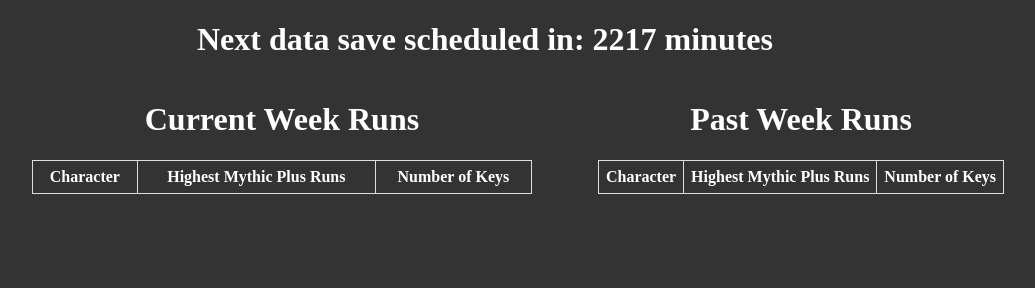
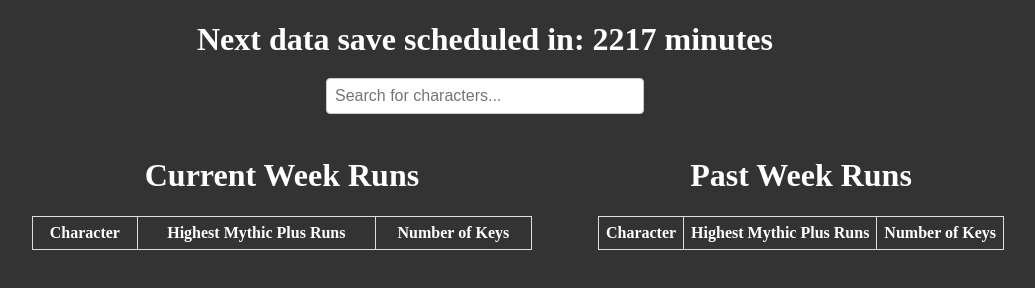
Before and after one commit to staxyo/forest.github.io, a website: page index.html in a window 1280 px wide. Shown: the whole page, without its empty margins (155-1190 px from the left). Drawn offline with Linux system fonts and the light colour scheme; no server answers.

Commit message:
added a search function

```diff
--- a/api.js
+++ b/api.js
@@ -151,6 +151,32 @@ const updateTable = (tableId, dataArray) => {
   });
 };
 
+// Search function to dynamically filter table rows
+const searchTable = () => {
+  const input = document.getElementById('searchBar').value.toLowerCase();
+  const tableIds = ['current_results', 'past_results']; // Use tbody IDs directly
+
+  tableIds.forEach(tableId => {
+    const tableBody = document.getElementById(tableId);
+    const rows = tableBody.getElementsByTagName('tr');
+
+    for (let i = 0; i < rows.length; i++) {
+      const nameCell = rows[i].getElementsByTagName('td')[0]; // Get the character name from the first cell
+      if (nameCell) {
+        const characterName = nameCell.textContent || nameCell.innerText;
+        if (characterName.toLowerCase().indexOf(input) > -1) {
+          rows[i].style.display = ""; // Show row if it matches the search
+        } else {
+          rows[i].style.display = "none"; // Hide row if it doesn't match
+        }
+      }
+    }
+  });
+};
+
+
+
+
 // Saving the current week's data and archiving the past week
 const saveDataToLocalStorage = () => {
   const currentData = JSON.stringify(characterRuns);
--- a/index.html
+++ b/index.html
@@ -7,12 +7,14 @@
   </head>
   <body>
     <div class="ouai">
-      <h1><div id="next_reset_message"></div></h1>
+      <h1><div id="next_reset_message"></div>          <div>
+        <input type="text" id="searchBar" placeholder="Search for characters..." onkeyup="searchTable()">
+      </div></h1>
+
     </div>
-
     <div id="table-container">
       <div id="results-container">
-        <h1>Current Week Runs</h1>
+        <h1>Current Week Runs </h1>
         <table id="current_table" class="table">
           <thead>
             <tr>
@@ -24,7 +26,6 @@
           <tbody id="current_results"></tbody>
         </table>
       </div>
-
       <div id="past-results-container">
         <h1>Past Week Runs</h1>
         <table id="past_table" class="table">
@@ -39,8 +40,6 @@
         </table>
       </div>
     </div>
-
-
     <script src="api.js"></script>
   </body>
 </html>
--- a/style.css
+++ b/style.css
@@ -92,3 +92,12 @@ th {
   overflow: hidden;
   text-overflow: ellipsis;
 }
+
+#searchBar {
+  width: 300px;
+  padding: 8px;
+  font-size: 16px;
+  border: 1px solid #ccc;
+  border-radius: 4px;
+  margin-top: 20px;
+}
```
